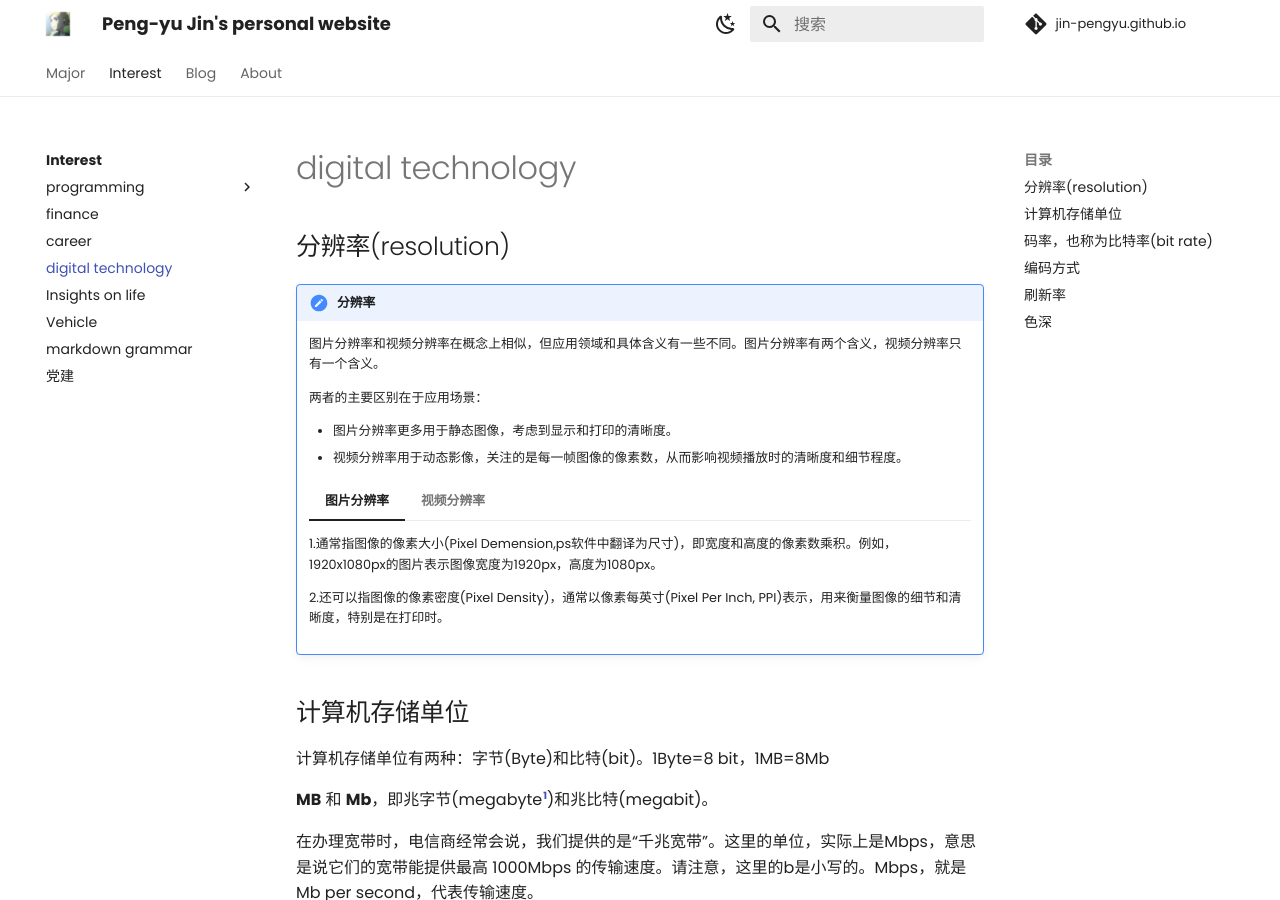
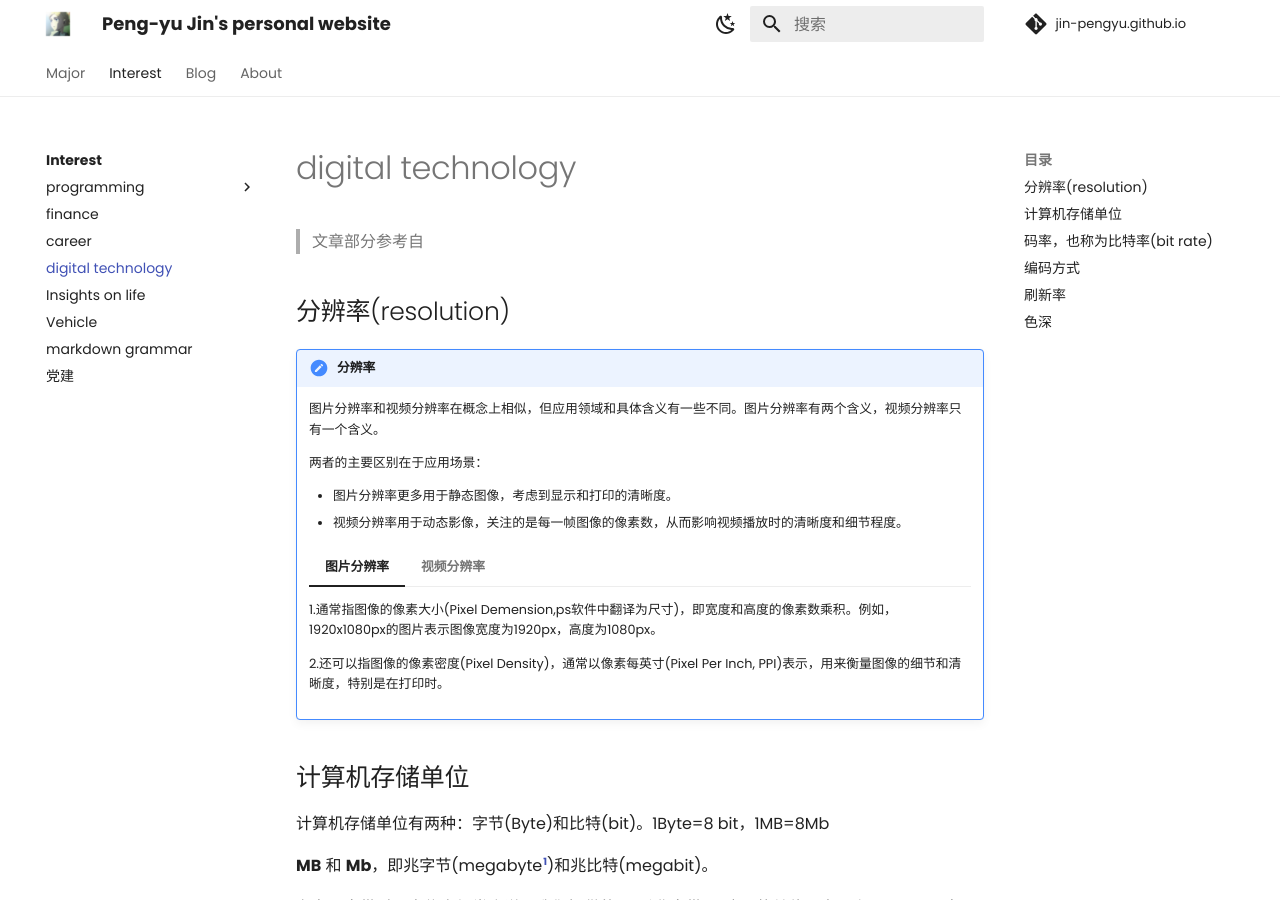
Before and after one commit to Pengyu-Jin/Pengyu-Jin.github.io, an MkDocs documentation site: the page built from docs/interest/digital technology/image.md, in a window 1280 px wide and 900 px high. Built offline with MkDocs 1.6.1 and Material for MkDocs 9.7.7, drawn with Linux system fonts in a browser that asks for light colours; comment, search, counter and statistics services are not loaded.

Commit message:
20240815

```diff
--- a/docs/interest/digital technology/image.md
+++ b/docs/interest/digital technology/image.md
@@ -1,3 +1,5 @@
+>文章部分参考自
+
 
 ## 分辨率(resolution)
 !!! note "分辨率"
```
